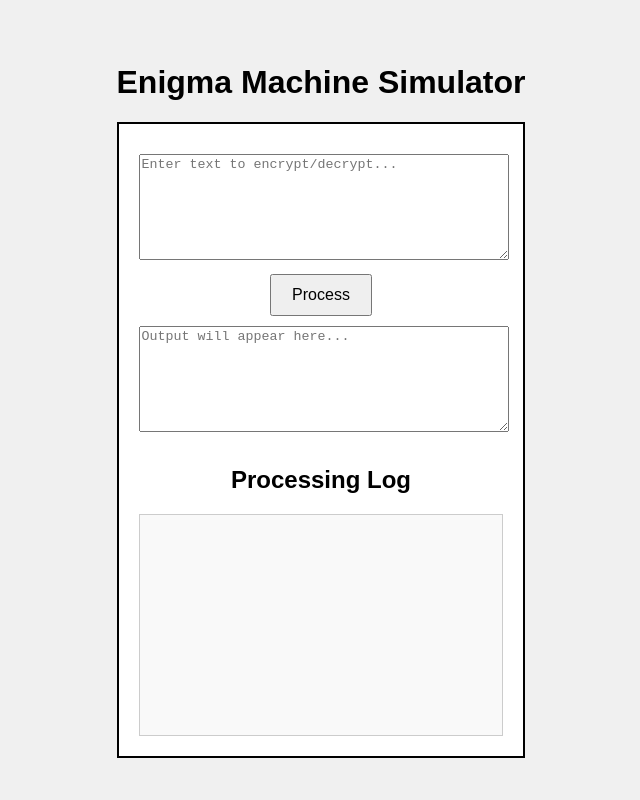
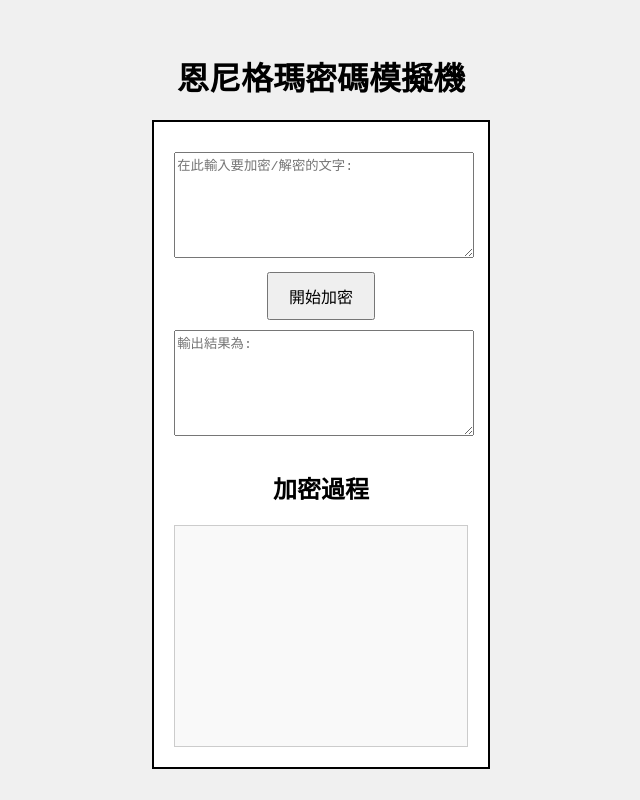
Before and after one commit to 0000yoyo/enigma, a plain HTML site: page index.html in a window 1280 px wide. Shown: the whole page, without its empty margins (319-959 px from the left). Drawn offline with Linux system fonts and the light colour scheme.

Commit message:
Update index.html

```diff
--- a/index.html
+++ b/index.html
@@ -3,7 +3,7 @@
 <head>
     <meta charset="UTF-8">
     <meta name="viewport" content="width=device-width, initial-scale=1.0">
-    <title>Enigma Machine Simulator</title>
+    <title>恩尼格瑪密碼模擬機</title>
     <style>
         body {
             font-family: Arial, sans-serif;
@@ -50,17 +50,17 @@
 </head>
 <body>
     <div class="container">
-        <h1>Enigma Machine Simulator</h1>
+        <h1>恩尼格瑪密碼模擬機</h1>
         <div class="machine">
             <div class="input-section">
-                <textarea id="input-text" placeholder="Enter text to encrypt/decrypt..."></textarea>
-                <button onclick="processText()">Process</button>
+                <textarea id="input-text" placeholder="在此輸入要加密/解密的文字:"></textarea>
+                <button onclick="processText()">開始加密</button>
             </div>
             <div class="output-section">
-                <textarea id="output-text" placeholder="Output will appear here..." readonly></textarea>
+                <textarea id="output-text" placeholder="輸出結果為:" readonly></textarea>
             </div>
             <div class="log-section">
-                <h2>Processing Log</h2>
+                <h2>加密過程</h2>
                 <div id="log" class="log"></div>
             </div>
         </div>
@@ -69,9 +69,9 @@
         class Enigma {
             constructor() {
                 this.rotors = [
-                    "EKMFLGDQVZNTOWYHXUSPAIBRCJ",  // Rotor I
-                    "AJDKSIRUXBLHWTMCQGZNPYFVOE",  // Rotor II
-                    "BDFHJLCPRTXVZNYEIWGAKMUSQO"   // Rotor III
+                    "EKMFLGDQVZNTOWYHXUSPAIBRCJ",
+                    "AJDKSIRUXBLHWTMCQGZNPYFVOE",
+                    "BDFHJLCPRTXVZNYEIWGAKMUSQO"
                 ];
                 this.reflector = "YRUHQSLDPXNGOKMIEBFZCWVJAT";
                 this.rotorPositions = [0, 0, 0];
```
